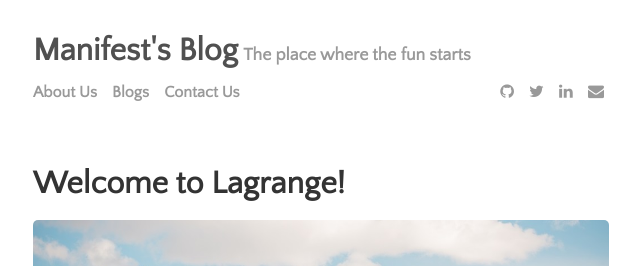
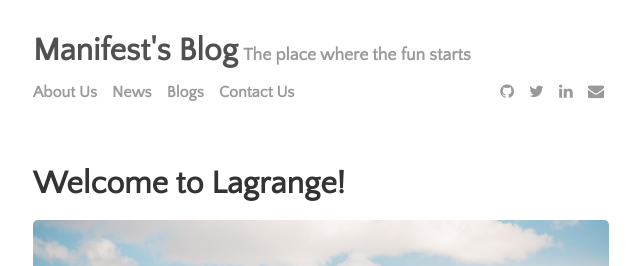
Before and after one commit to manifestoso/PersonalBlog, a Jekyll site: the page built from index.html, in a window 1280 px wide and 900 px high. Shown: the top 266 px of the window, without its empty margins (319-959 px from the left). Built offline with Jekyll 4.4.1, drawn with Linux system fonts in a browser that asks for light colours; nearby versions of some CDN libraries; the list of posts is cut into pages by our own code; comment, search, counter and statistics services are not loaded.

Commit message:
index.html header changed

```diff
--- a/_config.yml
+++ b/_config.yml
@@ -17,6 +17,8 @@ author:
 navigation:
 - title: About Us
   url: /aboutus
+- title: News
+  url: /announcements
 - title: Blogs
   url: /blogs
 - title: Contact Us
```
